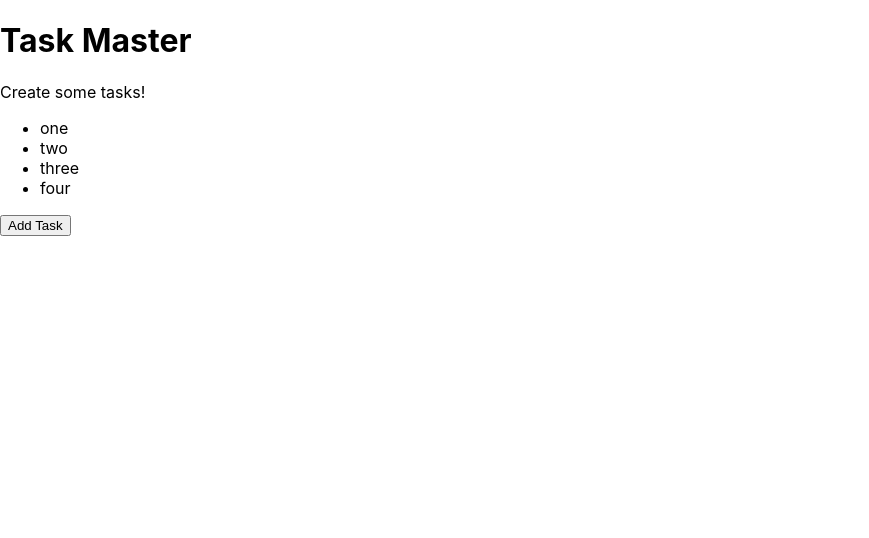
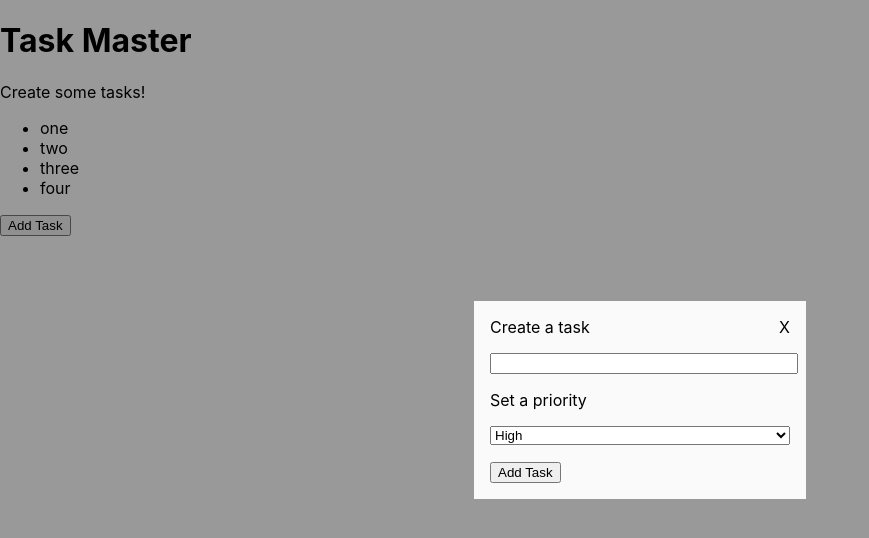
Before and after one commit to davith1212/tasks, a React (Create React App) app: page / in a window 1280 px wide. Both pictures are taken after a click on the button "Add Task". Shown: the top 538 px of the page, without its empty margins (0-869 px from the left). Built offline with nearby package versions, Linux system fonts and the light colour scheme.

Commit message:
feat(modal): add modal component

```diff
--- a/src/App.js
+++ b/src/App.js
@@ -8,7 +8,6 @@ function App() {
       <h1>Task Master</h1>
       <p>Create some tasks!</p>
       <List />
-      <button>Add Task</button>
     </div>
   );
 }
--- a/src/components/list/index.jsx
+++ b/src/components/list/index.jsx
@@ -1,25 +1,39 @@
 import React from 'react';
+import Modal from '../modal';
 
 export default class List extends React.Component {
     constructor(props) {
         super(props)
         this.state = {
-            list: ['one', 'two', 'three', 'four']
+            list: ['one', 'two', 'three', 'four'],
+            showModal: false
         }
     }
 
-    mapList() {
+    mapList = () => {
         return this.state.list.map((item, index) => {
             return <li key={index}>{item}</li>
         })
     }
 
+    toggleModal = () => {
+        this.setState({
+            showModal: !this.state.showModal
+        })
+    }
+
     render() {
+        let modal;
+        if (this.state.showModal) {
+            modal = <Modal toggleModal={this.toggleModal} />
+        }
         return (
             <main>
                 <ul>
                     {this.mapList()}
                 </ul>
+                <button onClick={this.toggleModal}>Add Task</button>
+                {modal}
             </main>
         )
     }
--- /dev/null
+++ b/src/components/modal/index.jsx
@@ -0,0 +1,23 @@
+import React from 'react';
+import './modal.css';
+
+export default class Modal extends React.Component {
+    render() {
+        return (
+            <div className="modal-container">
+                <div className="modal-wrapper">
+                    <span className="close-modal" onClick={this.props.toggleModal}>X</span>
+                    <label htmlFor="task">Create a task</label>
+                    <input id="task" name="task" type="text" />
+                    <label htmlFor="priority">Set a priority</label>
+                    <select name="priority" id="priority">
+                        <option value="high">High</option>
+                        <option value="medium">Medium</option>
+                        <option value="Low">Low</option>
+                    </select>
+                    <button onClick={this.props.toggleModal}>Add Task</button>
+                </div>
+            </div>
+        )
+    }
+}
--- /dev/null
+++ b/src/components/modal/modal.css
@@ -0,0 +1,27 @@
+.modal-container {
+    position: absolute;
+    width: 100vw;
+    height: 100vh;
+    top: 0;
+    background-color: rgba(0,0,0, 0.4);
+    transition: opacity 2s;
+}
+.modal-wrapper {
+    position: absolute;
+    width: 300px;
+    top: 50%;
+    left: 50%;
+    transform: translate(-50%, -50%);
+    background-color: rgb(250,250,250);
+    padding: 1rem;
+}
+
+.modal-wrapper label,
+.modal-wrapper input,
+.modal-wrapper select {
+    width: 100%;
+    margin: 1rem 0;
+}
+.modal-wrapper .close-modal {
+    float: right;
+}
```
